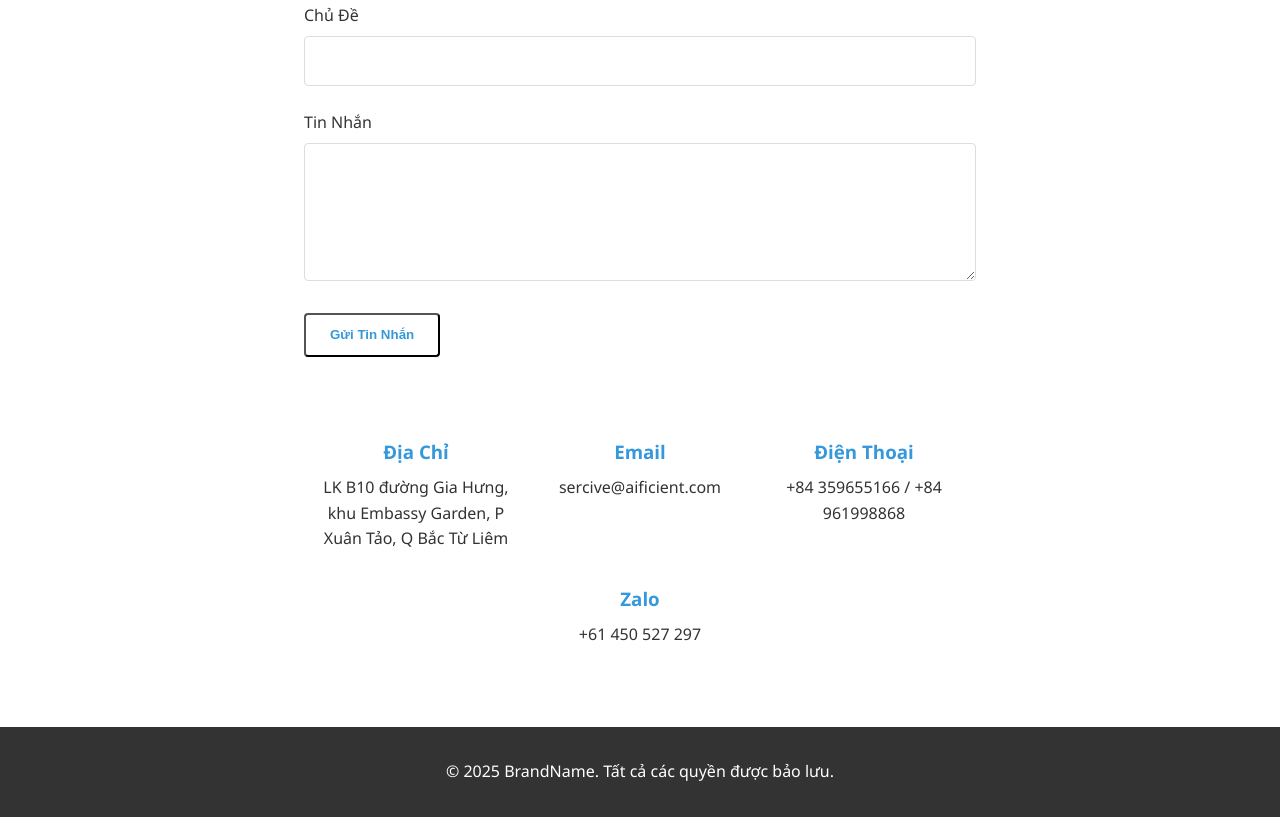
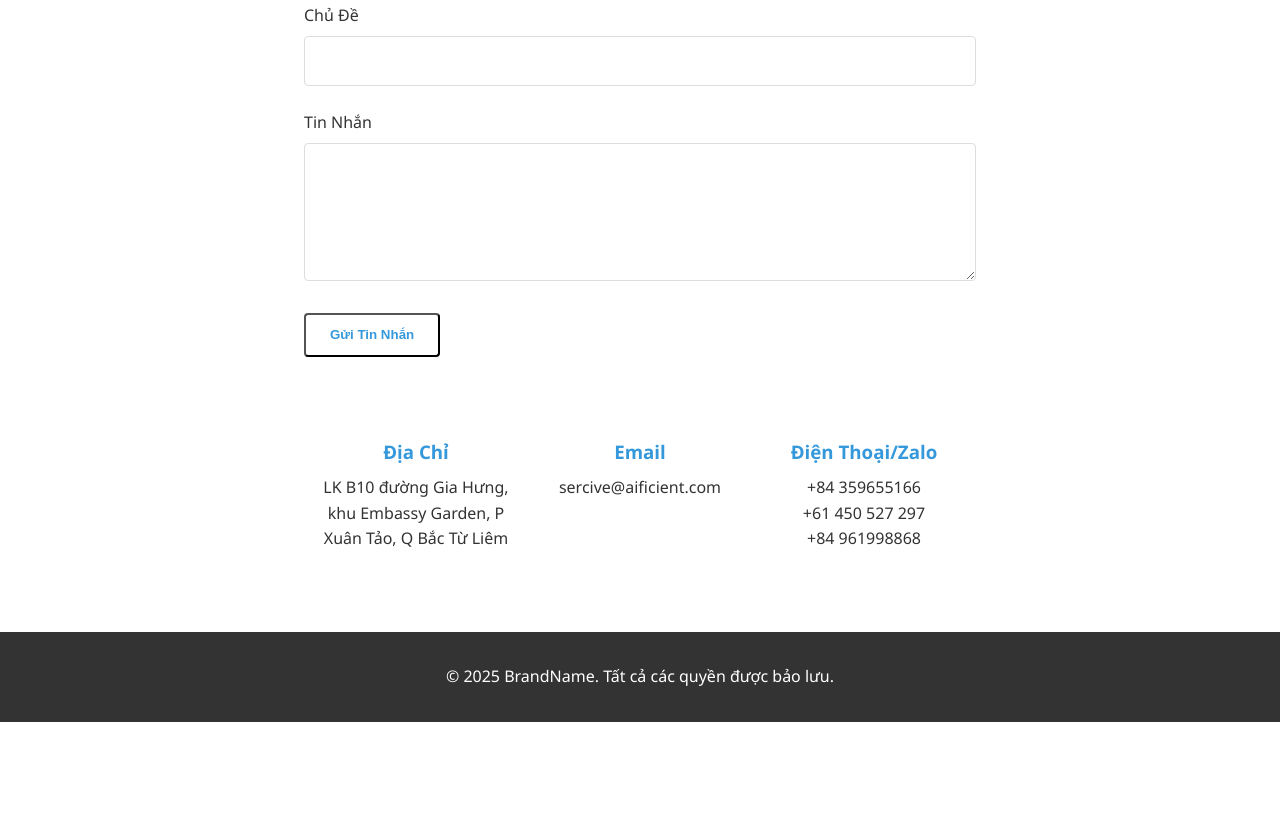
Before and after one commit to aificientvn/website, a website: page public/contact.html in a window 1280 px wide. Shown: the part 540-1357 px from the top of the page. After the commit the page ends 1262 px from the top, so only its background shows below. Drawn offline with Linux system fonts and the light colour scheme.

Commit message:
sua trang lien he

```diff
--- a/public/contact.html
+++ b/public/contact.html
@@ -63,13 +63,12 @@
     </div>
 
     <div class="info-item">
-      <h3>Điện Thoại</h3>
-      <p>+84 359655166 / +84 961998868</p>
+      <h3>Điện Thoại/Zalo</h3>
+      <p>+84 359655166 </p>
+      <p>+61 450 527 297 </p>
+      <p>+84 961998868 </p>
     </div>
-    <div class="info-item">
-        <h3>Zalo</h3>
-        <p>+61 450 527 297</p>
-      </div>
+
 
 </section>
 
```
